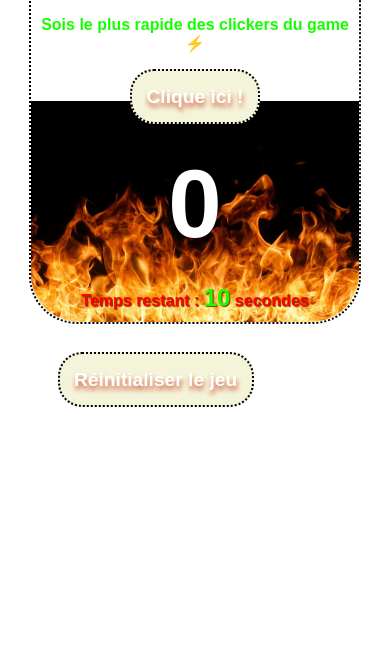
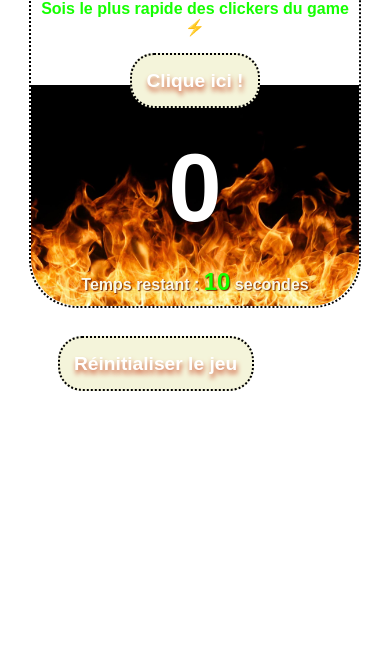
Before and after one commit to mu93100/klikFast, a website: page index.html in a window 390 px wide. Shown: the part 178-844 px from the top of the page. Drawn offline with Linux system fonts and the light colour scheme.

Commit message:
OK hauteur mobile

```diff
--- a/style.css
+++ b/style.css
@@ -116,18 +116,17 @@ h1 {
     padding: 2rem 1.3rem;
   }
   #main{
-    padding: 1rem 0 0 0;
+    padding: 0;
   }
   h1 {
     font-size: 3rem;
     letter-spacing: 7px;
   }
   .catchphrase {
-    margin: 2rem 0 3rem 0;
+    margin: 1.5rem 0 3rem 0;
   }
-  p, .tempsrestant{
+  .catchphrase, .tempsrestant{
     font-size: 1rem;
-    color: red;
   }
   .number {
     margin: 1rem 0;
```
